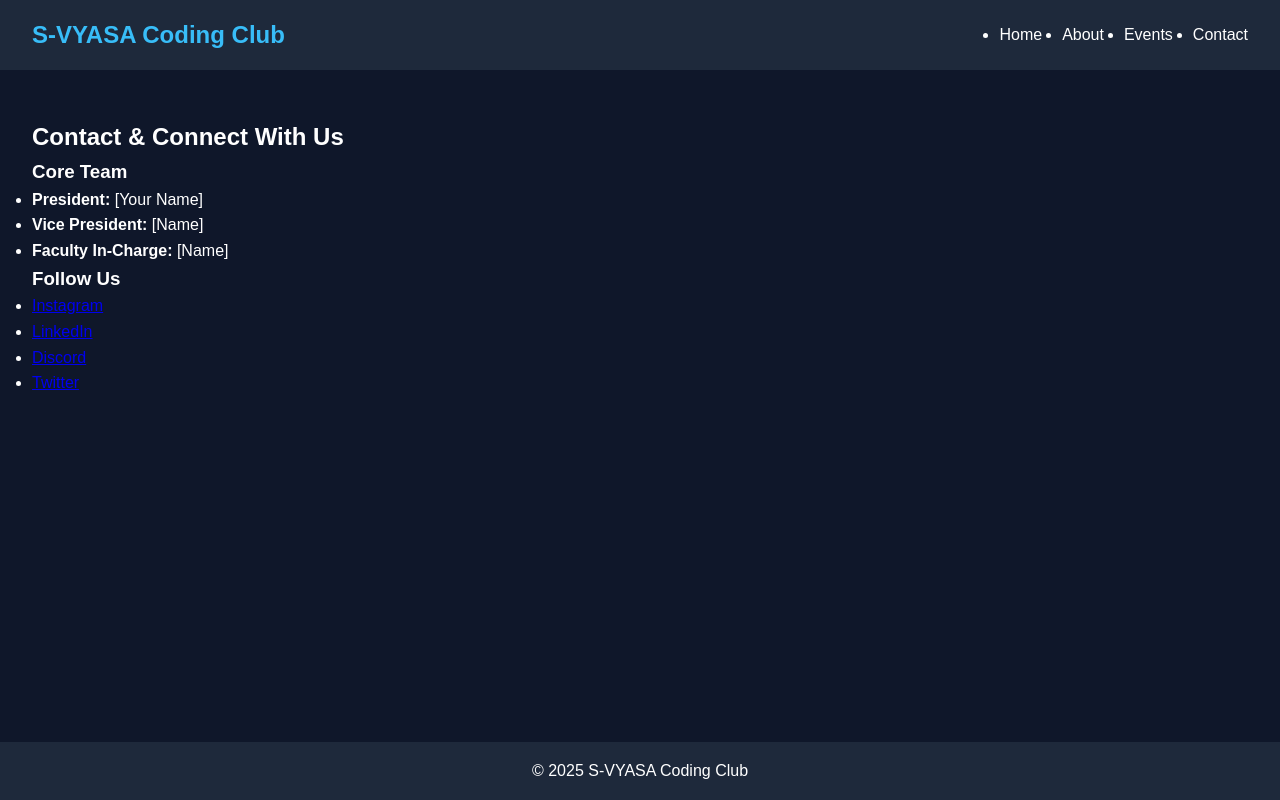
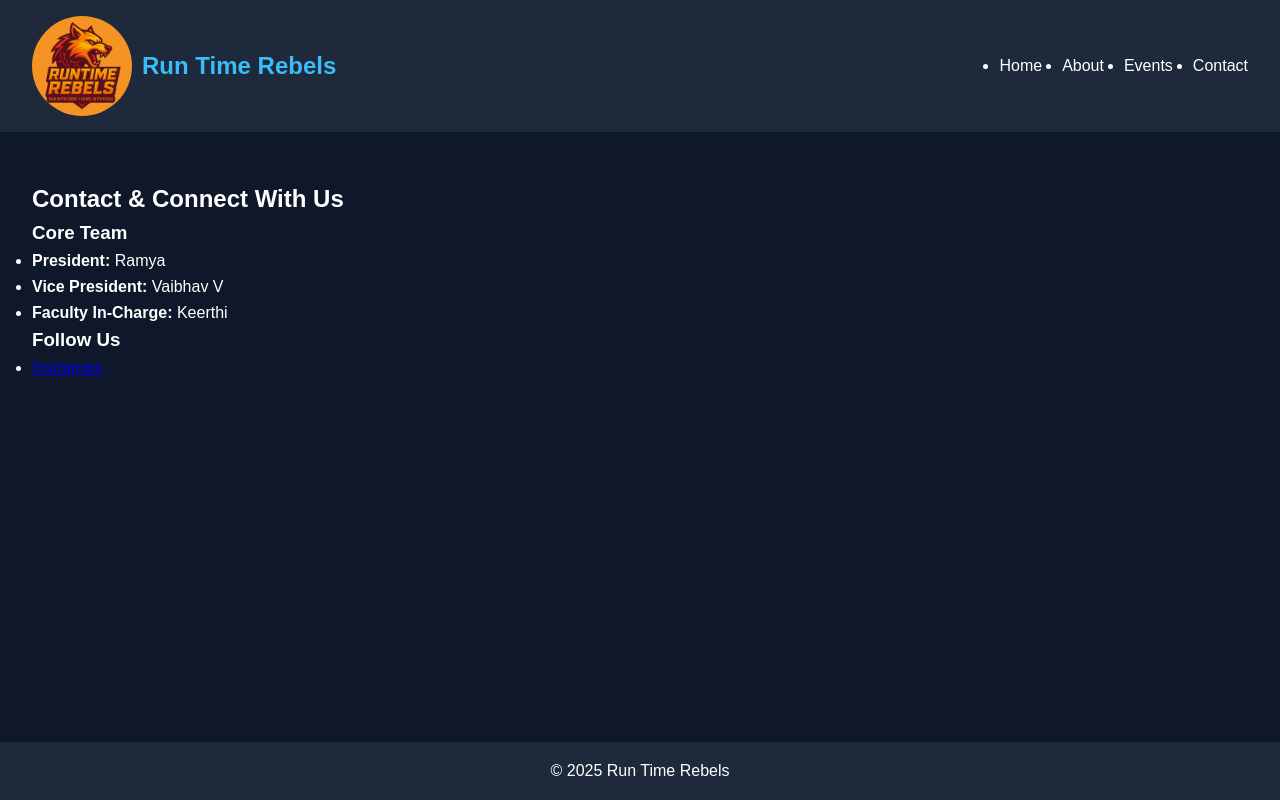
Before and after one commit to RunTimeRebelsSV/Website, a plain HTML site: page contact.html in a window 1280 px wide. Drawn offline with Linux system fonts and the light colour scheme.

Commit message:
Update contact.html

```diff
--- a/contact.html
+++ b/contact.html
@@ -3,7 +3,7 @@
     <head>
     <meta charset="UTF-8">
     <meta name="viewport" content="width=device-width, initial-scale=1.0">
-    <title>Contact | S-VYASA Coding Club</title>
+    <title>Contact | Run Time Rebels</title>
     <link rel="stylesheet" href="style.css">
     <script defer src="script.js"></script>
     </head>
@@ -12,7 +12,10 @@
             <nav class="navbar">
                 <div class="nav-left">
                 <button class="menu-toggle" id="menu-toggle">☰</button>
-                <h1 class="logo">S-VYASA Coding Club</h1>
+                <div class="logo">
+                  <img src="images/logo.jpg" alt="Run Time Rebels">
+                  <h1>Run Time Rebels</h1>
+                </div>
                 </div>
                 <ul class="nav-links" id="nav-links">
                 <li><a href="index.html" class="active">Home</a></li>
@@ -30,26 +33,23 @@
             <div class="team-info">
                 <h3>Core Team</h3>
                 <ul>
-                <li><strong>President:</strong> [Your Name]</li>
-                <li><strong>Vice President:</strong> [Name]</li>
-                <li><strong>Faculty In-Charge:</strong> [Name]</li>
+                <li><strong>President:</strong> Ramya</li>
+                <li><strong>Vice President:</strong> Vaibhav V</li>
+                <li><strong>Faculty In-Charge:</strong> Keerthi</li>
                 </ul>
             </div>
 
             <div class="social-links">
                 <h3>Follow Us</h3>
                 <ul>
-                <li><a href="https://www.instagram.com/" target="_blank">Instagram</a></li>
-                <li><a href="https://www.linkedin.com/" target="_blank">LinkedIn</a></li>
-                <li><a href="https://discord.com/" target="_blank">Discord</a></li>
-                <li><a href="https://twitter.com/" target="_blank">Twitter</a></li>
+                <li><a href="https://www.instagram.com/runtime_rebels.svu" target="_blank">Instagram</a></li>
                 </ul>
             </div>
             </section>
         </main>
 
         <footer>
-            <p>© 2025 S-VYASA Coding Club</p>
+            <p>© 2025 Run Time Rebels</p>
         </footer>
     </body>
 </html>
```
